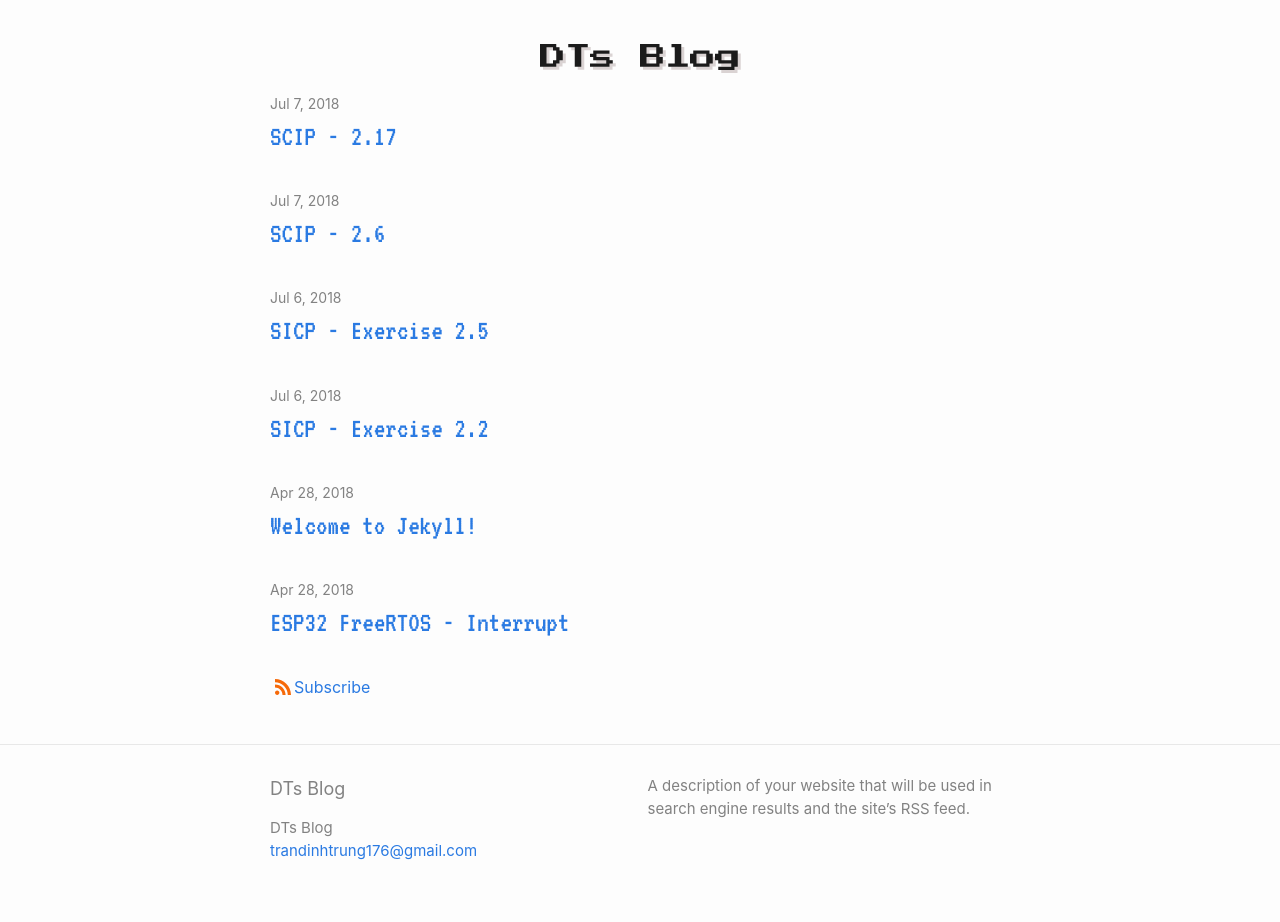
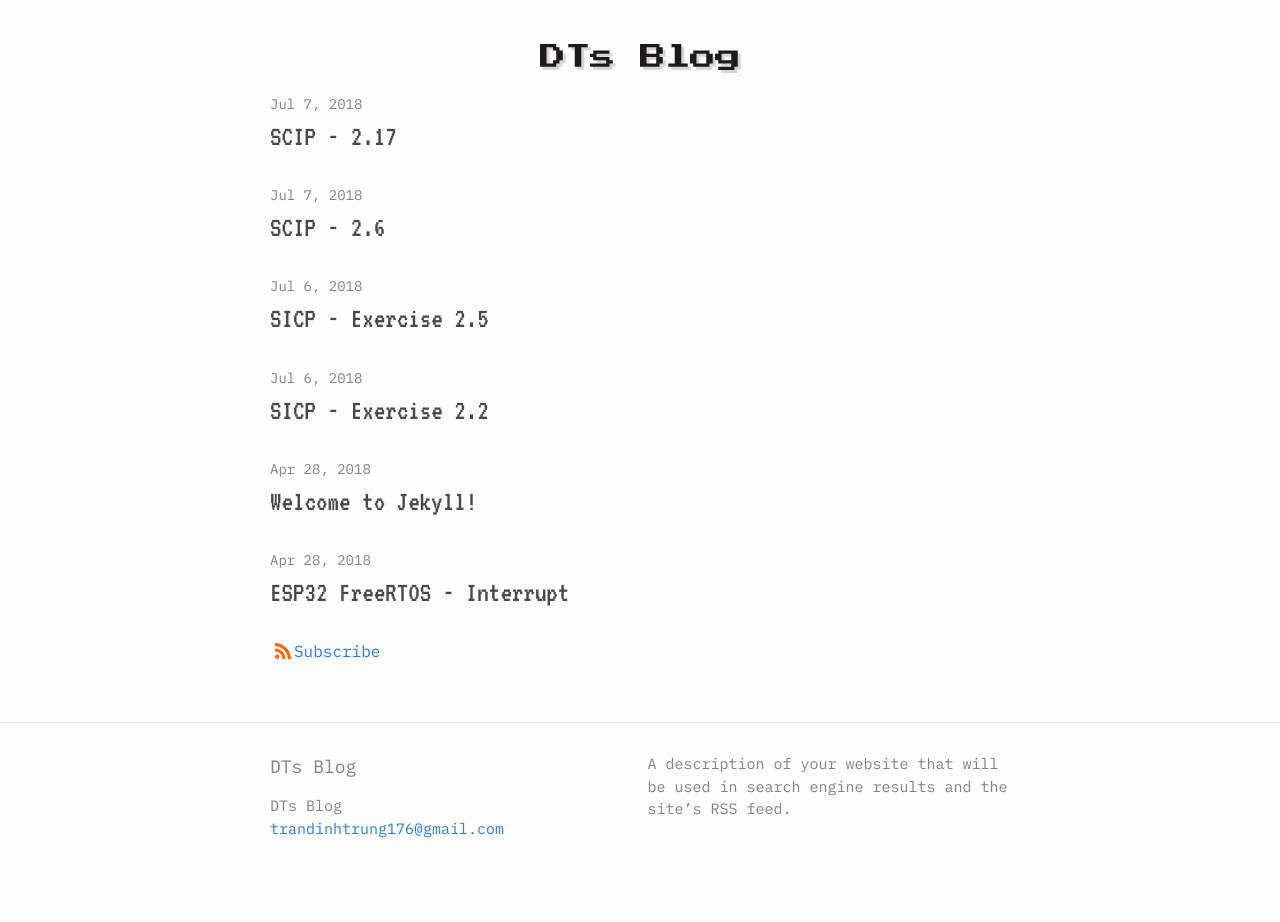
Before and after one commit to tdtrung17693/tdtrung17693.github.io, a Jekyll site: the page built from index.html, in a window 1280 px wide. Built offline with Jekyll 4.4.1, drawn with Linux system fonts in a browser that asks for light colours; the list of posts is cut into pages by our own code; after the commit the page ends 900 px from its top, so only the background shows below that.

Commit message:
aktualisieren

```diff
--- a/_sass/mytheme.scss
+++ b/_sass/mytheme.scss
@@ -2,9 +2,9 @@
 
 // Define defaults for each variable.
 
-$base-font-family: -apple-system, BlinkMacSystemFont, "Segoe UI", Roboto,
-    Helvetica, Arial, sans-serif, "Apple Color Emoji", "Segoe UI Emoji",
-    "Segoe UI Symbol" !default;
+$base-font-family: "IBM Plex Mono", -apple-system, BlinkMacSystemFont,
+    "Segoe UI", Roboto, Helvetica, Arial, sans-serif, "Apple Color Emoji",
+    "Segoe UI Emoji", "Segoe UI Symbol" !default;
 $base-font-size: 16px !default;
 $base-font-weight: 400 !default;
 $small-font-size: $base-font-size * 0.875 !default;
--- a/_sass/mytheme/_layout.scss
+++ b/_sass/mytheme/_layout.scss
@@ -218,11 +218,13 @@
 
 .post-item__title {
     font-family: "VT323";
+    margin-bottom: -6px;
 }
 
 .post-item__link {
     display: block;
     @include relative-font-size(1.8);
+    color: #484848 !important;
 }
 
 /**
```
